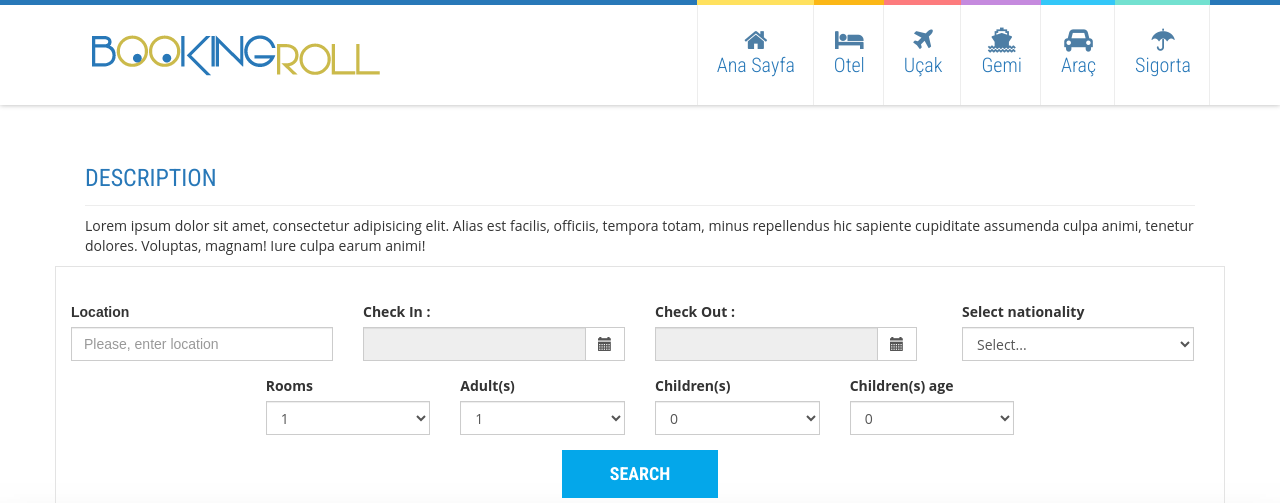
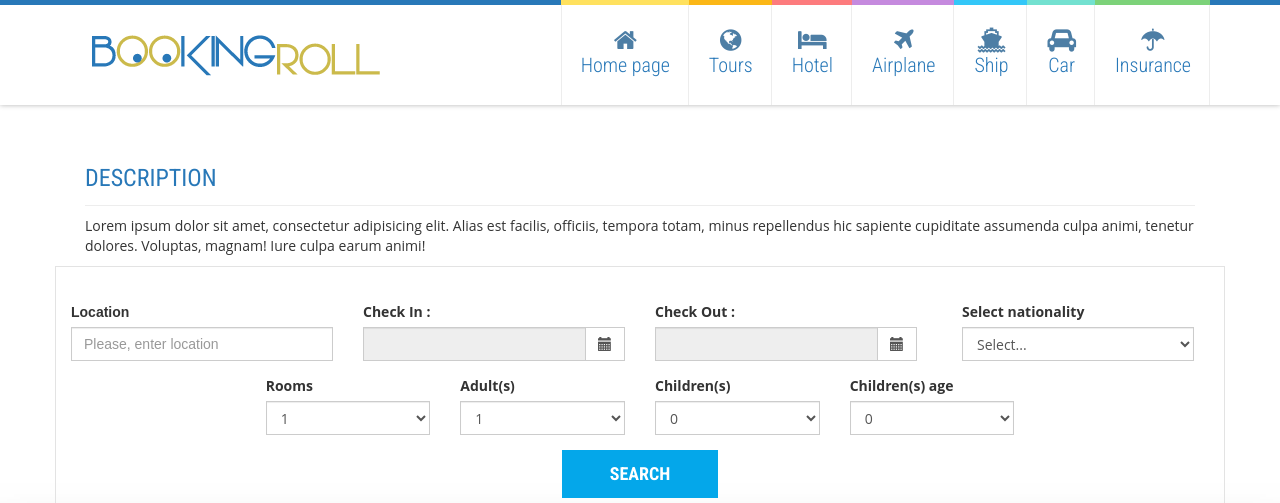
Before and after one commit to samwolf1982/booking_reservations_with_api4, a PHP site: page /cache/Hotels.php in a window 1280 px wide. Shown: the top 503 px of the page. Run offline with PHP 8.4, Linux system fonts and the light colour scheme.

Commit message:
translate naw menu

```diff
--- a/includes/php/navmenu.php
+++ b/includes/php/navmenu.php
@@ -14,11 +14,11 @@
         <div class="menu_block">
           <nav class="horizontal-nav full-width horizontalNav-notprocessed">
             <ul class="sf-menu">
-             <li <?if(basename($_SERVER["SCRIPT_FILENAME"], '.php') == '') {;?>class="current"<?}?>><a href="http://www.bookingroll.com/"><span class="fa fa-home"></span>Ana Sayfa</a></li>
+             <li <?if(basename($_SERVER["SCRIPT_FILENAME"], '.php') == '') {;?>class="current"<?}?>><a href="http://www.bookingroll.com/"><span class="fa fa-home"></span>Home page</a></li>
 
 <!--              naw menu UNCOMENT !!!!!!!!!!!!!! -->
-          <!--    <li <?if(basename($_SERVER["SCRIPT_FILENAME"], '.php') == 'Turlar') {;?>class="current"<?}?>><a href="Turlar.php"><span class="fa fa-globe"></span>Turlar<strong></strong></a>
-				<ul>
+             <li <?if(basename($_SERVER["SCRIPT_FILENAME"], '.php') == 'Turlar') {;?>class="current"<?}?>><a href="Turlar.php"><span class="fa fa-globe"></span>Tours<strong></strong></a>
+			<!-- 	<ul>
                   <li><a href="Turlar.php?t=yurtdisi">Yurtdışı Turlar</a></li>
                   <li><a href="Turlar.php?t=yurtici">Yurtiçi Turlar</a></li>
                   <li><a href="Turlar.php?t=kultur">Kültür Turları</a></li>
@@ -31,11 +31,11 @@
                   </li>
                 </ul>
 			 </li> -->
-             <li <?if(basename($_SERVER["SCRIPT_FILENAME"], '.php') == 'Otel') {;?>class="current"<?}?>><a href="/Hotels.php"><span class="fa fa-bed"></span>Otel</a></li>
-             <li <?if(basename($_SERVER["SCRIPT_FILENAME"], '.php') == 'Ucak') {;?>class="current"<?}?>><a href="Ucak.php"><span class="fa fa-plane"></span>Uçak</a></li>
-             <li <?if(basename($_SERVER["SCRIPT_FILENAME"], '.php') == 'Gemi') {;?>class="current"<?}?>><a href="Gemi.php"><span class="fa fa-ship"></span>Gemi</a></li>
-             <li <?if(basename($_SERVER["SCRIPT_FILENAME"], '.php') == 'Tatil') {;?>class="current"<?}?>><a href="Tatil.php"><span class="fa fa-car"></span>Araç</a></li>
-             <li <?if(basename($_SERVER["SCRIPT_FILENAME"], '.php') == 'Sigorta') {;?>class="current"<?}?>><a href="Sigorta.php"><span class="fa fa-umbrella"></span>Sigorta</a></li>
+             <li <?if(basename($_SERVER["SCRIPT_FILENAME"], '.php') == 'Otel') {;?>class="current"<?}?>><a href="/Hotels.php"><span class="fa fa-bed"></span>Hotel</a></li>
+             <li <?if(basename($_SERVER["SCRIPT_FILENAME"], '.php') == 'Ucak') {;?>class="current"<?}?>><a href="Ucak.php"><span class="fa fa-plane"></span>Airplane</a></li>
+             <li <?if(basename($_SERVER["SCRIPT_FILENAME"], '.php') == 'Gemi') {;?>class="current"<?}?>><a href="Gemi.php"><span class="fa fa-ship"></span>Ship</a></li>
+             <li <?if(basename($_SERVER["SCRIPT_FILENAME"], '.php') == 'Tatil') {;?>class="current"<?}?>><a href="Tatil.php"><span class="fa fa-car"></span>Car</a></li>
+             <li <?if(basename($_SERVER["SCRIPT_FILENAME"], '.php') == 'Sigorta') {;?>class="current"<?}?>><a href="Sigorta.php"><span class="fa fa-umbrella"></span>Insurance</a></li>
            </ul>
           </nav>
           <div class="clear"></div>
```
